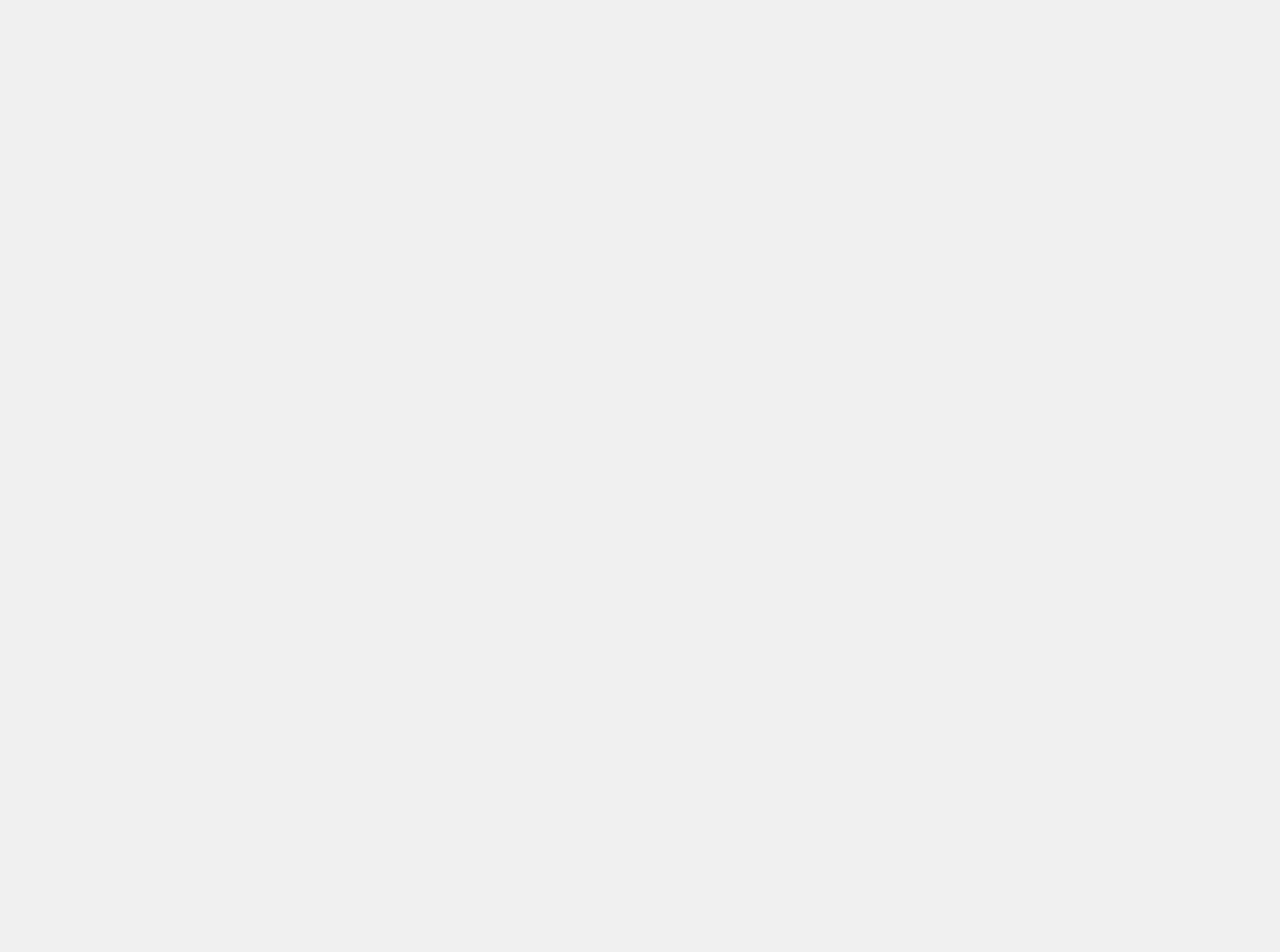
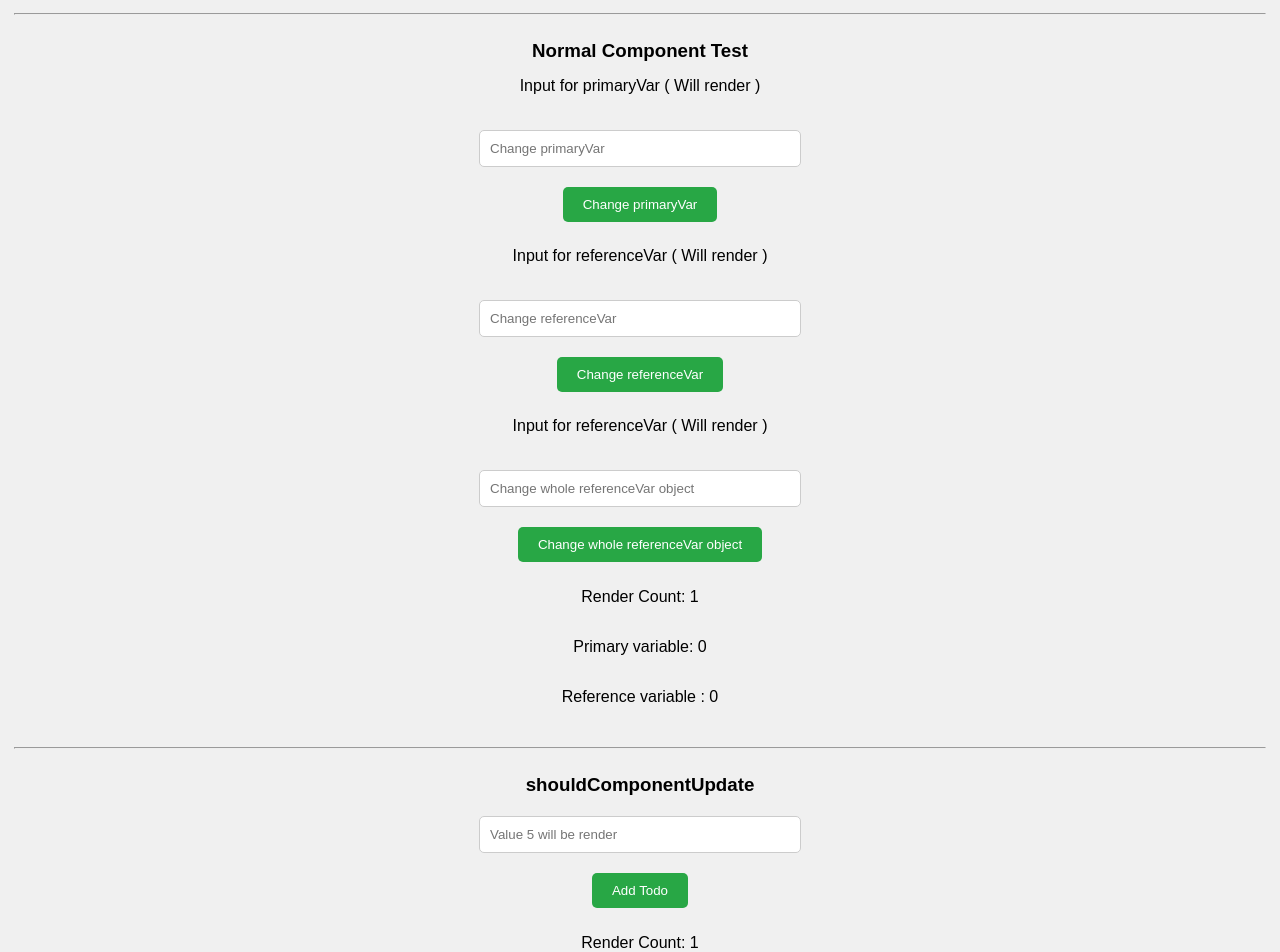
Before and after one commit to M1ke193/Class_component_Redux, a React (Create React App) app: page / in a window 1280 px wide. Shown: the part 1260-2212 px from the top of the page. Before the commit the page ends 1137 px from the top, so only its background shows below. Built offline with nearby package versions, Linux system fonts and the light colour scheme.

Commit message:
add component should update

```diff
--- a/src/App.css
+++ b/src/App.css
@@ -10,6 +10,7 @@ body {
   align-items: center;
   justify-content: center;
   height: 100%;
+  padding: 15px;
 }
 
 .title{
@@ -33,6 +34,7 @@ body {
 }
 
 .todo-input{
+  margin: 20px 0px;
   width: 300px;
   padding: 10px;
   border-radius: 5px;
@@ -52,6 +54,7 @@ body {
 
 hr{
   width: 100%;
+  margin: 25px 0;
 }
 
 label {
--- a/src/App.js
+++ b/src/App.js
@@ -1,7 +1,9 @@
 import "./App.css";
 import React from "react";
-import Child from "./Child.js";
+import Child from "./child.js";
 import PureComp from "./pure-comp-test/PureComp.js";
+import NormalComp from "./pure-comp-test/NormalComp.js";
+import ShouldUpdate from "./shouldUpdate.js";
 
 class App extends React.Component {
   constructor(props) {
@@ -59,14 +61,12 @@ class App extends React.Component {
         >
           Add Todo
         </button>
-                <button
+        <button
           className="add-todo-button"
           onClick={this.toggleChild}
         >
           Toggle Child
         </button>
-
-        <hr/>
 
         {!this.state.isHideChild && (
           <Child
@@ -77,6 +77,12 @@ class App extends React.Component {
 
         <hr/>
         <PureComp/>
+
+        <hr/>
+        <NormalComp/>
+
+        <hr/>
+        <ShouldUpdate/>
       </div>
     );
   }
--- a/src/pure-comp-test/NormalComp.js
+++ b/src/pure-comp-test/NormalComp.js
@@ -1,6 +1,6 @@
 import React from "react";
 
-class PureComp extends React.PureComponent {
+class NormalComp extends React.Component {
   renderCount = 0;
   constructor(props) {
     super(props);
@@ -16,16 +16,16 @@ class PureComp extends React.PureComponent {
   }
 
   componentDidUpdate(prevProps, prevState) {
-    console.log("componentDidUpdate");
+    console.log("componentDidUpdate normal component");
   }
 
   render() {
     this.renderCount++;
     return (
       <>
-        <h3 className="title">Pure Component Test</h3>
+        <h3 className="title">Normal Component Test</h3>
 
-        <label>Input for primaryVar (Render when value change)</label>
+        <label>Input for primaryVar ( Will render )</label>
         <input
           ref={this.firstInput}
           type="number"
@@ -41,7 +41,7 @@ class PureComp extends React.PureComponent {
           Change primaryVar
         </button>
 
-        <label>Input for referenceVar (No render when value change, but ref not change)</label>
+        <label>Input for referenceVar ( Will render )</label>
         <input
           ref={this.secondInput}
           type="number"
@@ -55,13 +55,12 @@ class PureComp extends React.PureComponent {
             this.setState({
               referenceVar: this.state.referenceVar,
             });
-            console.log("Value has been change but UI not render:", this.state.referenceVar);
           }}
         >
           Change referenceVar
         </button>
 
-        <label>Input for referenceVar (Render when value change, also ref change)</label>
+        <label>Input for referenceVar ( Will render )</label>
         <input
           ref={this.thirdInput}
           type="number"
@@ -74,7 +73,6 @@ class PureComp extends React.PureComponent {
              this.setState((prevState) => ({
               referenceVar: { ...prevState.referenceVar, value: Number(this.thirdInput.current.value) },
             }));
-            console.log("Value has been change and also render:", this.state.referenceVar);
           }}
         >
           Change whole referenceVar object
@@ -88,4 +86,4 @@ class PureComp extends React.PureComponent {
   }
 }
 
-export default PureComp;
+export default NormalComp;
--- a/src/pure-comp-test/PureComp.js
+++ b/src/pure-comp-test/PureComp.js
@@ -16,7 +16,7 @@ class PureComp extends React.PureComponent {
   }
 
   componentDidUpdate(prevProps, prevState) {
-    console.log("componentDidUpdate");
+    console.log("componentDidUpdate pure component");
   }
 
   render() {
--- /dev/null
+++ b/src/shouldUpdate.js
@@ -0,0 +1,47 @@
+import React from "react";
+
+class ShouldUpdate extends React.Component {
+  renderCount = 0;
+  constructor(props) {
+    super(props);
+    this.state = {
+      field: "",
+    };
+    this.firstInput = React.createRef();
+  }
+
+  shouldComponentUpdate(nextProps, nextState) {
+        if(nextState.field === 5)
+            return true;
+        return false;
+  }
+
+  render() {
+    this.renderCount++;
+    return (
+      <>
+        <h3 className="title">shouldComponentUpdate</h3>
+        <input
+          ref={this.firstInput}
+          type="text"
+          className="todo-input"
+          value={this.state.newTodo}
+          placeholder="Value 5 will be render"
+        />
+        <button
+          className="add-todo-button"
+          onClick={() => {
+            this.setState({ field: Number(this.firstInput.current.value) });
+            console.log("value from state: ", this.state.field)
+          }}
+        >
+          Add Todo
+        </button>
+        <p>Render Count: {this.renderCount}</p>
+        <p>Field variable: {this.state.field}</p>
+      </>
+    );
+  }
+}
+
+export default ShouldUpdate;
```
